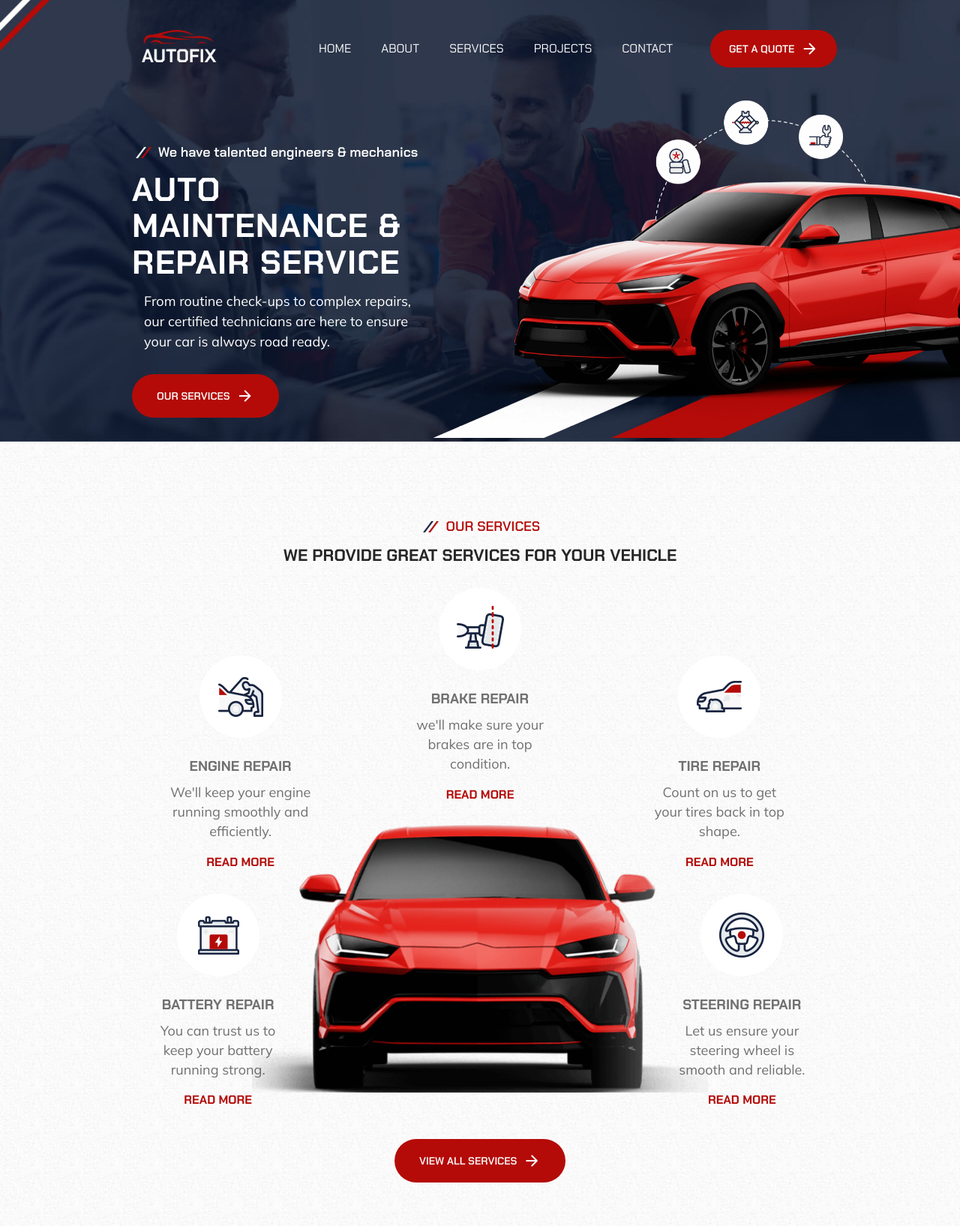
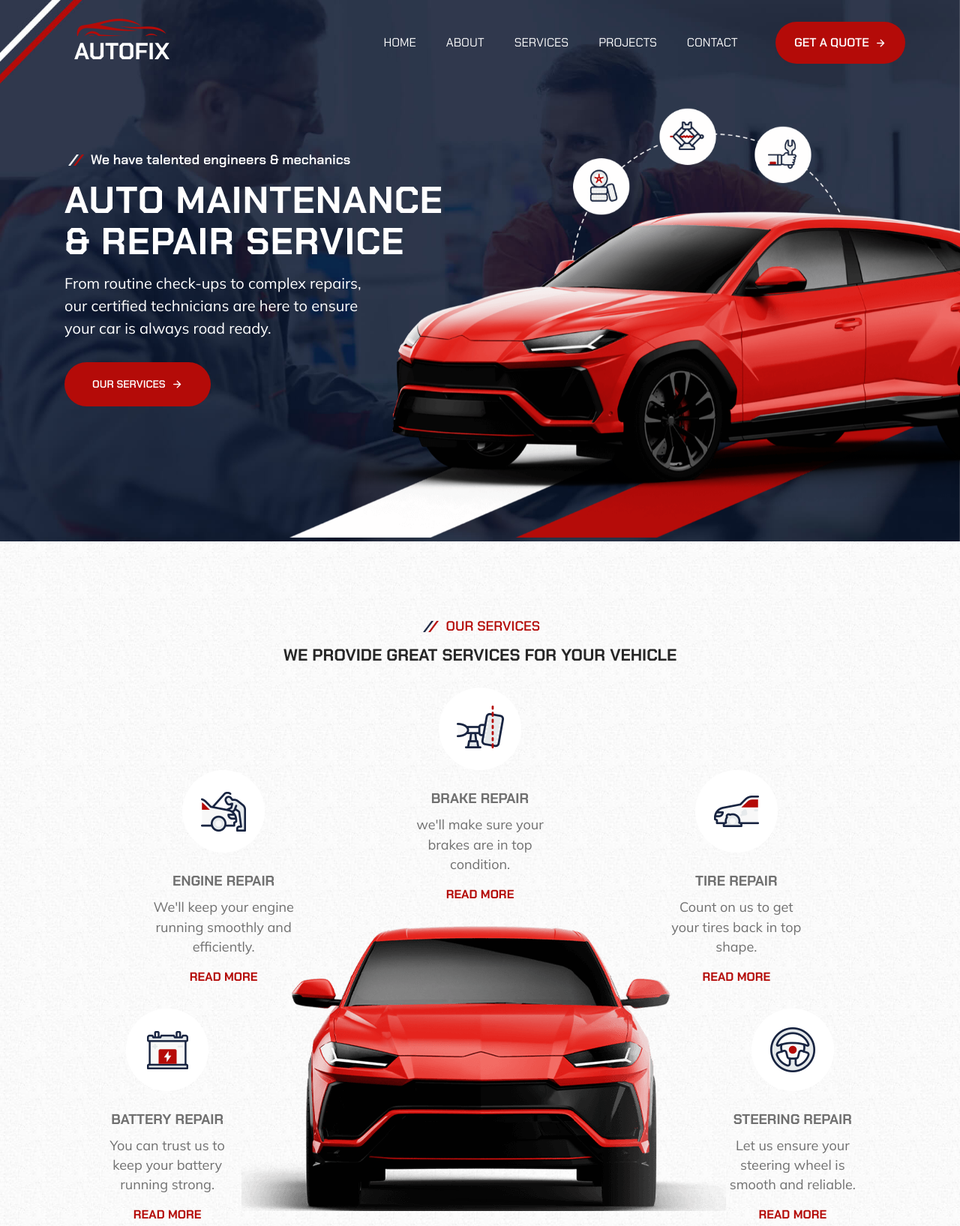
Before and after one commit to DaniyalKhaan/Autofix-Cars-Services-Website, a plain HTML site: page index.html in a window 1280 px wide. Shown: the top 1635 px of the page at 75% size. Drawn offline with nearby package versions, Linux system fonts and the light colour scheme.

Commit message:
responsive for larger than 1200px

```diff
--- a/assets/css/style.css
+++ b/assets/css/style.css
@@ -45,6 +45,8 @@
 --fs-4: 1.8rem;
 --fs-5: 1.4rem;
 --fs-6: 1.2rem;
+
+
 
 /* Font Weights */
 
@@ -166,8 +168,8 @@ body {
   padding-inline: 16px;
 }
 
-.material-symbol-rounded {
-  --fs: 1em;
+.material-symbols-rounded {
+  --fs: 1rem;
   font-variation-settings: 'FILL' 0, 'wght' 600, 'GRAD' 0, 'opsz' 40;
   overflow: hidden;
   font-size: var(--fs);
@@ -281,9 +283,6 @@ body {
   border-color: var(--white);
 }
 
-/* .material-symbols-rounded {
-  font-size: 2rem;
-} */
 
 
 .moving-animation {
@@ -1184,3 +1183,160 @@ body {
 
 
 }
+
+
+/* Responsive for larger than 1200 px screens */
+
+@media (min-width: 1200px) {
+
+  /* Reuse styles */
+
+  :root {
+    --fs-2: 5rem;
+    --fs-3: 4.6rem;
+  }
+
+  .container,
+  .hero .container {
+    max-width: 1140px;
+  }
+
+  .btn {
+    padding: 18px 36px;
+  }
+
+  .btn .material-symbols-rounded {
+    --fs: 1.5rem;
+  }
+
+
+
+  /* HEADER */
+
+  .header {
+    padding-block: 25px;
+  }
+
+  .logo img {
+    width: 128px;
+  }
+
+  .header .btn {
+    font-size: unset;
+    padding-block: 15px;
+  }
+
+
+  /* Hero */
+
+  .hero {
+    padding-block: 200px 180px;
+  }
+
+  .hero .container {
+    grid-template-columns: 1fr 0.9fr;
+  }
+
+  .hero .section-text {
+    font-size: 2rem;
+    padding-inline: 0;
+    padding-inline-end: 120px;
+  }
+
+  .hero-banner img {
+    width: 70%;
+  }
+
+  /* Service  */
+
+  .service .section-title {
+    max-width: 700px;
+    margin-inline: auto;
+  }
+
+  .service-list {
+    margin-block-end: 70px;
+
+  }
+
+
+  .service-list li:nth-child(-2n+3) {
+    margin-block-start: 110px;
+  }
+
+  .service-list li:is(:nth-child(1), :nth-child(6)) {
+    margin-inline-start: 75px;
+  }
+
+  .service-list li:is(:nth-child(3), :nth-child(4)) {
+    margin-inline-end: 75px;
+  }
+
+  .service-banner img {
+    width: max-content;
+    left: -41%;
+  }
+
+
+  /* WORK */
+
+  .work .card-btn {
+    width: 55px;
+    height: 55px;
+  }
+
+  .work .card-btn .material-symbols-rounded {
+    --fs: 2rem;
+  }
+
+  /* About  */
+
+
+  .about .p2 {
+    margin-block-end: 30px;
+  }
+
+
+
+
+  /* Footer */
+
+  .footer-top {
+    padding-block: 150px;
+  }
+
+  .footer-top .container {
+    padding-inline-start: 25%;
+  }
+
+  .footer-bottom {
+    position: relative;
+    padding-block: 30px;
+    z-index: 1;
+  }
+
+  .footer :is(.shape-1, .shape-2) {
+    display: block;
+    position: absolute;
+    bottom: 0;
+    width: 50%;
+    pointer-events: none;
+    z-index: -1;
+
+  }
+
+  .footer .shape-1 {
+    left: -100px;
+  }
+
+  .footer .shape-2 {
+    left: -50px;
+  }
+
+  .footer-bottom .copyright {
+    /* color: var(--white); */
+  }
+
+
+
+}
--- a/index.html
+++ b/index.html
@@ -581,7 +581,7 @@
             height="335">
 
             <img src="./assets/images/footer-shape-1.png" alt="Red Car"
-            class="shape shape-1"
+            class="shape shape-1 moving-animation"
             loading="lazy"
             width="805"
             height="652">
```
